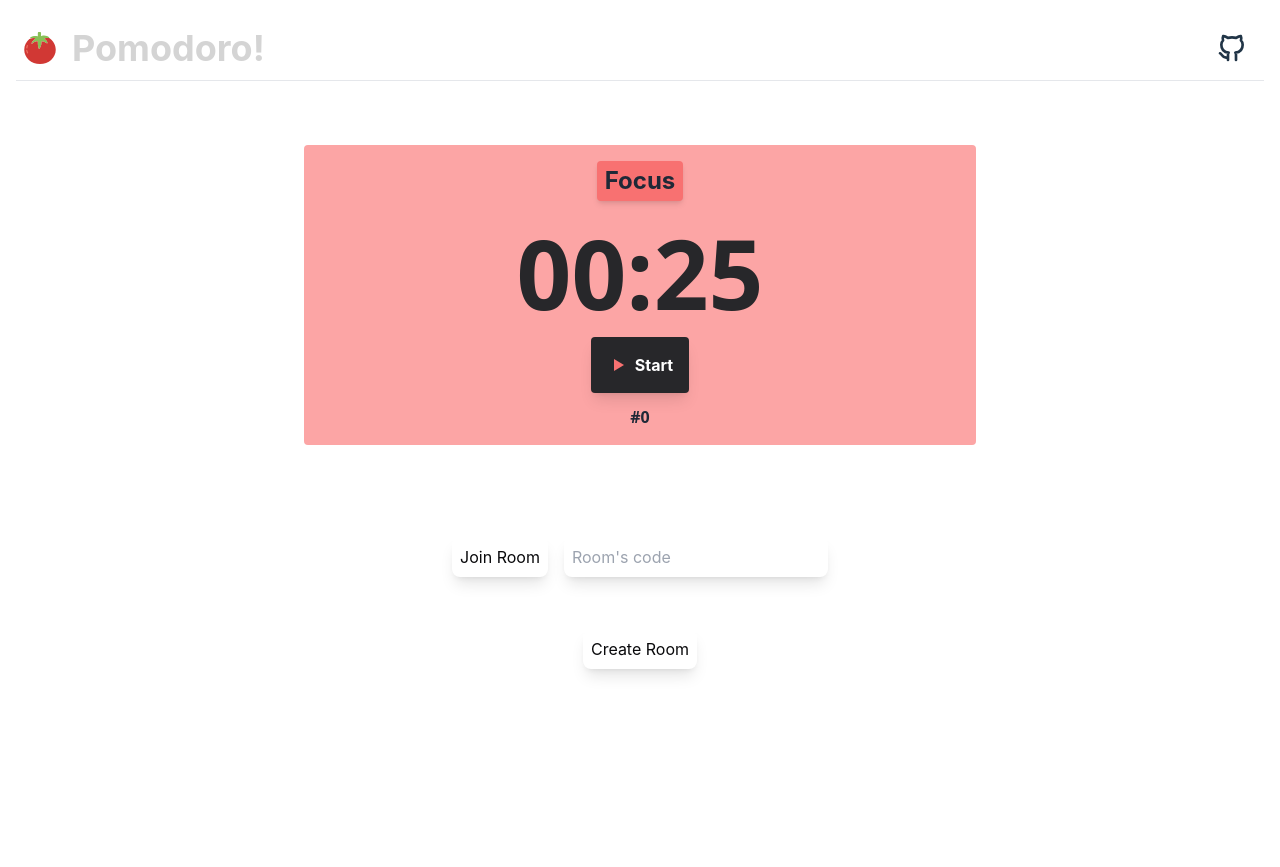
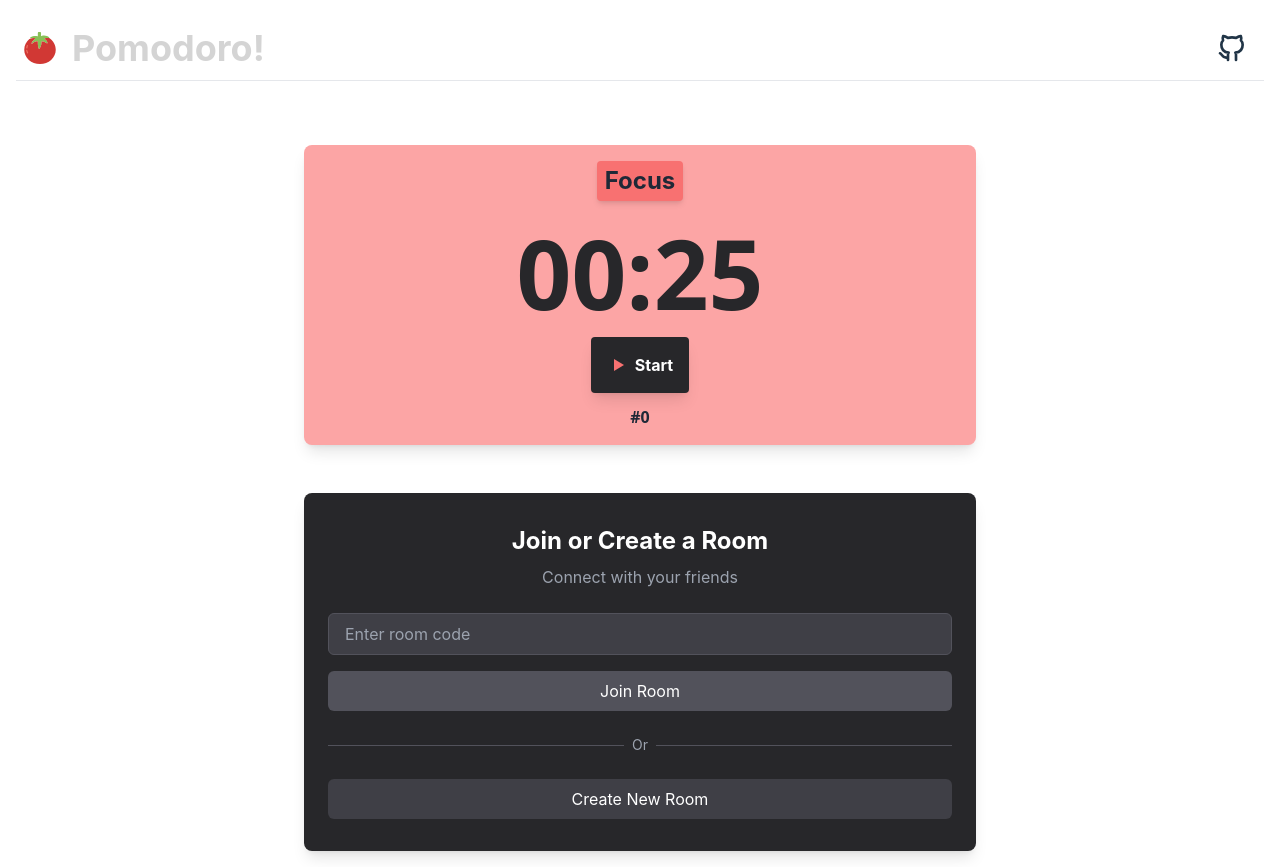
Before and after one commit to daniqss/pomodoro, a React (Vite) app in the folder client/: page / in a window 1280 px wide. Before the commit the page ends 800 px from the top, so only its background shows below. Built offline with nearby package versions, Linux system fonts and the light colour scheme; no server answers; a web font is replaced by a local one.

Commit message:
refactor: update styles in connection manager

```diff
--- a/client/src/components/ConnectionData.tsx
+++ b/client/src/components/ConnectionData.tsx
@@ -1,47 +1,65 @@
-import { useContext } from "react";
+import { useContext, useState } from "react";
 import { WsContext, WsContextType } from "../contexts/ws";
 import ClipboardIcon from "./icons/clipboardIcon";
 
 function ConnectionData({ users }: { users: string[] }) {
   const { room } = useContext(WsContext) as WsContextType & { room: string };
+  const [copied, setCopied] = useState(false);
+
+  const copyToClipboard = () => {
+    navigator.clipboard.writeText(room);
+    setCopied(true);
+    setTimeout(() => setCopied(false), 2000);
+  };
 
   return (
-    <section className="text-gray-800 text-center rounded">
-      <h3 className="text-white text-3xl">Connected successfully!</h3>
-      <p className="text-white text-lg">
+    <section className="bg-zinc-800 shadow-lg rounded-lg overflow-hidden p-6 text-center">
+      <h3 className="text-white text-2xl font-bold mb-2">
+        Connected successfully!
+      </h3>
+      <p className="text-gray-400 mb-6">
         Share this room name with your partners to start working!
       </p>
 
-      <article className="inline-flex items-center justify-center w-auto bg-white rounded-lg text-zinc-950 p-2 shadow-lg min-h-4 m-auto mt-5">
-        <h4 className="text-xl mr-4">Room name:</h4>
-        <div className="text-white rounded-md flex flex-row bg-zinc-800">
-          <p className="px-2 py-1">{room}</p>
+      <div className="bg-zinc-700 rounded-lg p-4 mb-6">
+        <h4 className="text-white text-lg mb-2">Room name:</h4>
+        <div className="flex items-center justify-center bg-zinc-600 rounded-md">
+          <p className="px-3 py-2 text-white">{room}</p>
           <button
-            className="px-3 py-1 hover:bg-zinc-600 rounded"
-            onClick={() => navigator.clipboard.writeText(room)}
+            className="px-3 py-2 hover:bg-zinc-500 rounded-r-md transition duration-150 ease-in-out focus:outline-none focus:ring-2 focus:ring-white focus:ring-opacity-50"
+            onClick={copyToClipboard}
           >
-            <ClipboardIcon />
+            <ClipboardIcon className="w-5 h-5 text-white" />
           </button>
         </div>
-      </article>
+        {copied && (
+          <p className="text-green-400 mt-2 text-sm">Copied to clipboard!</p>
+        )}
+      </div>
 
       {users.length > 1 ? (
-        <div className="mt-5">
-          <h3 className="text-white text-2xl">Connected partners:</h3>
-          <ul className="text-white text-lg">
-            {users.map((user, index) =>
-              index === 0 ? (
-                <li key={index}>
-                  <b>you</b>: {user}
-                </li>
-              ) : (
-                <li key={index}>{user}</li>
-              ),
-            )}
+        <div>
+          <h3 className="text-white text-xl font-semibold mb-3">
+            Connected partners:
+          </h3>
+          <ul className="text-gray-300 space-y-1">
+            {users.map((user, index) => (
+              <li key={index} className="bg-zinc-700 rounded-md py-2 px-3">
+                {index === 0 ? (
+                  <span>
+                    <b className="font-semibold">You:</b> {user}
+                  </span>
+                ) : (
+                  user
+                )}
+              </li>
+            ))}
           </ul>
         </div>
       ) : (
-        <h3 className="text-white text-2xl">Waiting for partners to join...</h3>
+        <h3 className="text-white text-xl font-semibold">
+          Waiting for partners to join...
+        </h3>
       )}
     </section>
   );
--- a/client/src/components/ConnectionMenu.tsx
+++ b/client/src/components/ConnectionMenu.tsx
@@ -63,38 +63,50 @@ function ConnectionMenu({ setIsConnected, setUsers }: ConnectionMenuProps) {
   };
 
   return (
-    <section className="flex flex-col text-gray-800 text-center whitespace-nowrap rounded">
-      <h3 className="text-white text-lg">Join your friends' room</h3>
-      <form
-        className="rounded flex flex-row justify-between min-h-4 m-auto max-w-2xl my-2"
-        onSubmit={handleJoinRoom}
-      >
+    <section className="bg-zinc-800 shadow-lg rounded-lg overflow-hidden">
+      <div className="px-6 py-8">
+        <h2 className="text-2xl font-bold text-center text-white mb-2">
+          Join or Create a Room
+        </h2>
+        <p className="text-center text-gray-400 mb-6">
+          Connect with your friends
+        </p>
+
+        <form onSubmit={handleJoinRoom} className="mb-6">
+          <input
+            type="text"
+            id="roomName"
+            value={joinValue}
+            onChange={(e) => setJoinValue(e.target.value)}
+            placeholder="Enter room code"
+            className="w-full px-4 py-2 bg-zinc-700 text-white border border-zinc-600 rounded-md focus:outline-none focus:ring-2 focus:ring-white focus:border-transparent transition duration-150 ease-in-out placeholder-gray-400"
+          />
           <button
             type="submit"
-          className="bg-white rounded-lg text-zinc-950 shadow-lg m-auto p-2 lg:m-2"
+            className="w-full mt-4 bg-zinc-600 text-white py-2 px-4 rounded-md hover:bg-zinc-500 focus:outline-none focus:ring-2 focus:ring-white focus:ring-opacity-50 transition duration-150 ease-in-out"
           >
             Join Room
           </button>
-        <input
-          type="text"
-          name="roomName"
-          id="roomName"
-          value={joinValue}
-          onChange={(e) => setJoinValue(e.target.value)}
-          placeholder="Room's code"
-          className="shadow-lg bg-white rounded-lg min-h-4 m-auto p-2 flex-grow mx-2"
-        />
         </form>
-      <h3 className="text-white text-lg">Or</h3>
+
+        <div className="relative">
+          <div className="absolute inset-0 flex items-center">
+            <div className="w-full border-t border-zinc-600"></div>
+          </div>
+          <div className="relative flex justify-center text-sm">
+            <span className="px-2 bg-zinc-800 text-gray-400">Or</span>
+          </div>
+        </div>
+
         <button
-        className="bg-white rounded-lg text-zinc-950 p-2 shadow-lg min-h-4 m-auto my-2"
+          className="w-full mt-6 bg-zinc-700 text-white py-2 px-4 rounded-md hover:bg-zinc-600 focus:outline-none focus:ring-2 focus:ring-white focus:ring-opacity-50 transition duration-150 ease-in-out"
           onClick={() => {
-          console.log("Creating room");
             socket.emit("create-room");
           }}
         >
-        Create Room
+          Create New Room
         </button>
+      </div>
     </section>
   );
 }
--- a/client/src/components/Timer.tsx
+++ b/client/src/components/Timer.tsx
@@ -79,7 +79,7 @@ function Timer() {
 
   return (
     <section
-      className={`${timerClasses.lightBg[timerState]} text-gray-800 p-4 text-center rounded`}
+      className={`${timerClasses.lightBg[timerState]} text-gray-800 p-4 text-center rounded-lg shadow-lg overflow-hidden`}
     >
       <h2
         className={`text-2xl font-bold ${timerClasses.darkBg[timerState]} mb-6 inline-block px-2 py-1 rounded shadow-md`}
--- a/client/src/components/icons/clipboardIcon.tsx
+++ b/client/src/components/icons/clipboardIcon.tsx
@@ -1,4 +1,4 @@
-function ClipboardIcon() {
+function ClipboardIcon(props: React.SVGProps<SVGSVGElement>) {
   return (
     <svg
       xmlns="http://www.w3.org/2000/svg"
@@ -11,6 +11,7 @@ function ClipboardIcon() {
       strokeLinecap="round"
       strokeLinejoin="round"
       className="icon icon-tabler icons-tabler-outline icon-tabler-clipboard"
+      {...props}
     >
       <path stroke="none" d="M0 0h24v24H0z" fill="none" />
       <path d="M9 5h-2a2 2 0 0 0 -2 2v12a2 2 0 0 0 2 2h10a2 2 0 0 0 2 -2v-12a2 2 0 0 0 -2 -2h-2" />
```
Lines whose indentation alone changed are shown as unchanged.
